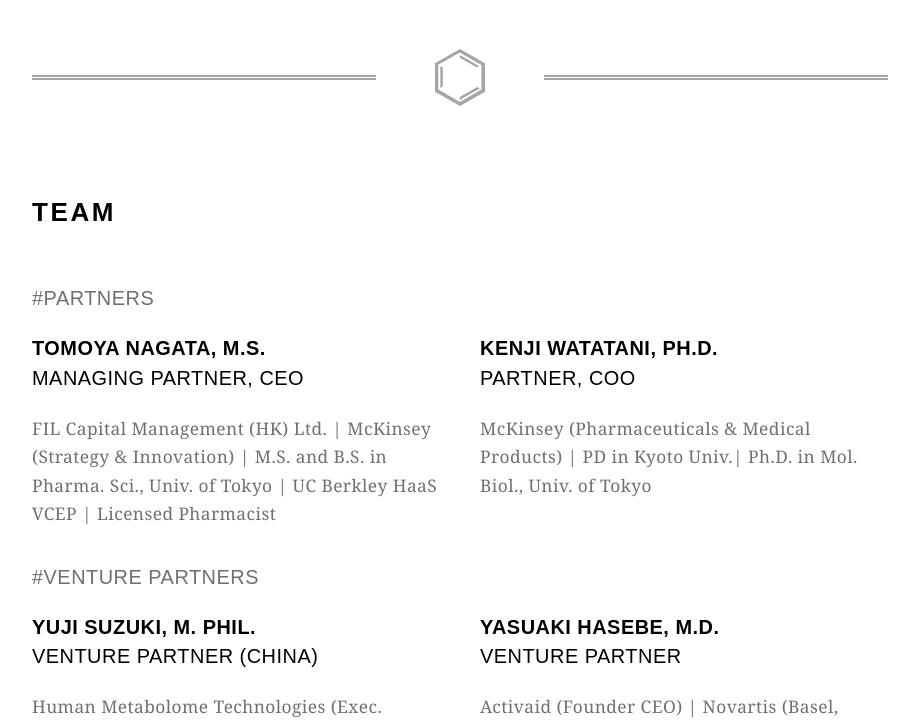
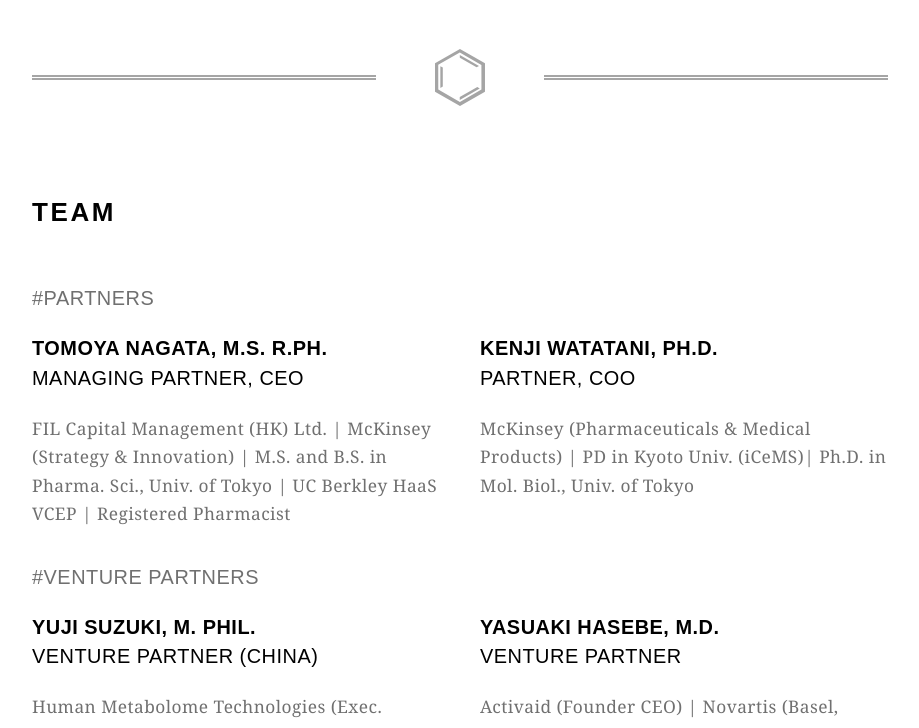
Before and after one commit to d3growth/d3growth.github.io, a plain HTML site: page index.html in a window 1280 px wide. Shown: the part 2014-2742 px from the top of the page, without its empty margins (180-1099 px from the left). Drawn offline with Linux system fonts and the light colour scheme; a web font is replaced by a local one.

Commit message:
Update index.html
update

```diff
--- a/index.html
+++ b/index.html
@@ -70,7 +70,7 @@ FOR GLOBAL HEALTH, with SCIENCE &amp; BUSINESS ACUMEN </div>
 						<p class="line"><img src="images/benzen.svg" class="lineimage"></p><br>
 						<article id="mission"></arcicle>
 						<h2>MISSION</h2><p><div class="left">
-We are a professional firm that can DISCOVER technological seeds and ideas, DEVELOP them into viable products and services, and DEPLOY to the society partnering with established corporations who share our passion</div></p>
+We are a professional firm that can DISCOVER technological seeds and ideas, DEVELOP them into viable products and services, and DEPLOY to the society to improve global health partnering with established corporations who share our passion</div></p>
 
 					</header>
 		<section id="back" class="main back"></section>
@@ -126,9 +126,9 @@ health issues</div></div></div>
 								<div class="col-6 col-12-narrower">
 
 									<section>
-										<h3><div class="name">TOMOYA NAGATA, M.S.</div>
+										<h3><div class="name">TOMOYA NAGATA, M.S. R.Ph.</div>
 Managing Partner, CEO</h3>
-										<p>FIL Capital Management (HK) Ltd. | McKinsey (Strategy &amp; Innovation) | M.S. and B.S. in Pharma. Sci.,  Univ. of Tokyo | UC Berkley HaaS VCEP | Licensed Pharmacist</p>
+										<p>FIL Capital Management (HK) Ltd. | McKinsey (Strategy &amp; Innovation) | M.S. and B.S. in Pharma. Sci.,  Univ. of Tokyo | UC Berkley HaaS VCEP | Registered Pharmacist</p>
 									</section>
 
 								</div>
@@ -138,7 +138,7 @@ Managing Partner, CEO</h3>
 
 											<h3><div class="name">KENJI WATATANI, Ph.D.</div>Partner, COO</h3>
 
-										<p>McKinsey (Pharmaceuticals &amp; Medical Products) | PD in Kyoto Univ.| Ph.D. in Mol. Biol., Univ. of Tokyo</p>
+										<p>McKinsey (Pharmaceuticals &amp; Medical Products) | PD in Kyoto Univ. (iCeMS)| Ph.D. in Mol. Biol., Univ. of Tokyo</p>
 									</section>
 
 								</div></div>
```
